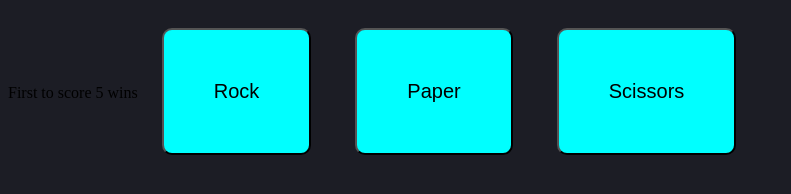
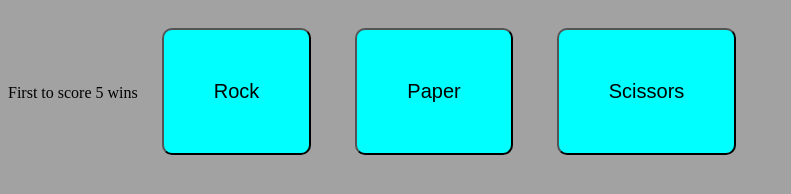
Before and after one commit to Drumus/RockPaperScissors, a plain HTML site: page index.html in a window 1280 px wide. Shown: the whole page, without its empty margins (0-791 px from the left). Drawn offline with Linux system fonts and the light colour scheme.

Commit message:
Update index.html

```diff
--- a/index.html
+++ b/index.html
@@ -6,7 +6,7 @@
     <meta name="viewport" content="width=device-width, initial-scale=1.0">
     <title>Document</title>
 </head>
-<body style="background-color:#1c1d25;>
+<body style="background-color:rgb(163, 162, 162);>
 
     <h1>First to score 5 wins</h1>
     <button onclick="game(0)" style="background-color:aqua; padding: 50px; border-radius: 10px;font-size: 20px;margin:20px;">Rock</button>
```
